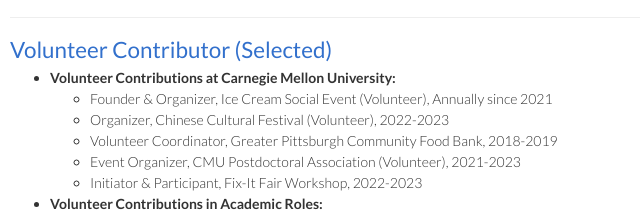
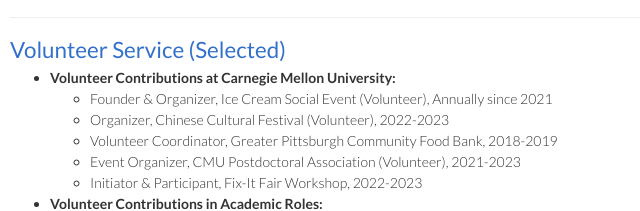
Before and after one commit to zhiqic/homepage, a plain HTML site: page miscellaneous.html in a window 1280 px wide. Shown: the part 536-747 px from the top of the page, 0-640 px from the left. Drawn offline with nearby package versions, Linux system fonts and the light colour scheme.

Commit message:
Update miscellaneous.html

```diff
--- a/miscellaneous.html
+++ b/miscellaneous.html
@@ -72,7 +72,7 @@
 
         <hr>
 
-      <h3>Volunteer Contributor (Selected)</h3>
+      <h3>Volunteer Service (Selected)</h3>
         <ul>
           <li><strong>Volunteer Contributions at Carnegie Mellon University:</strong>
             <ul>
```
